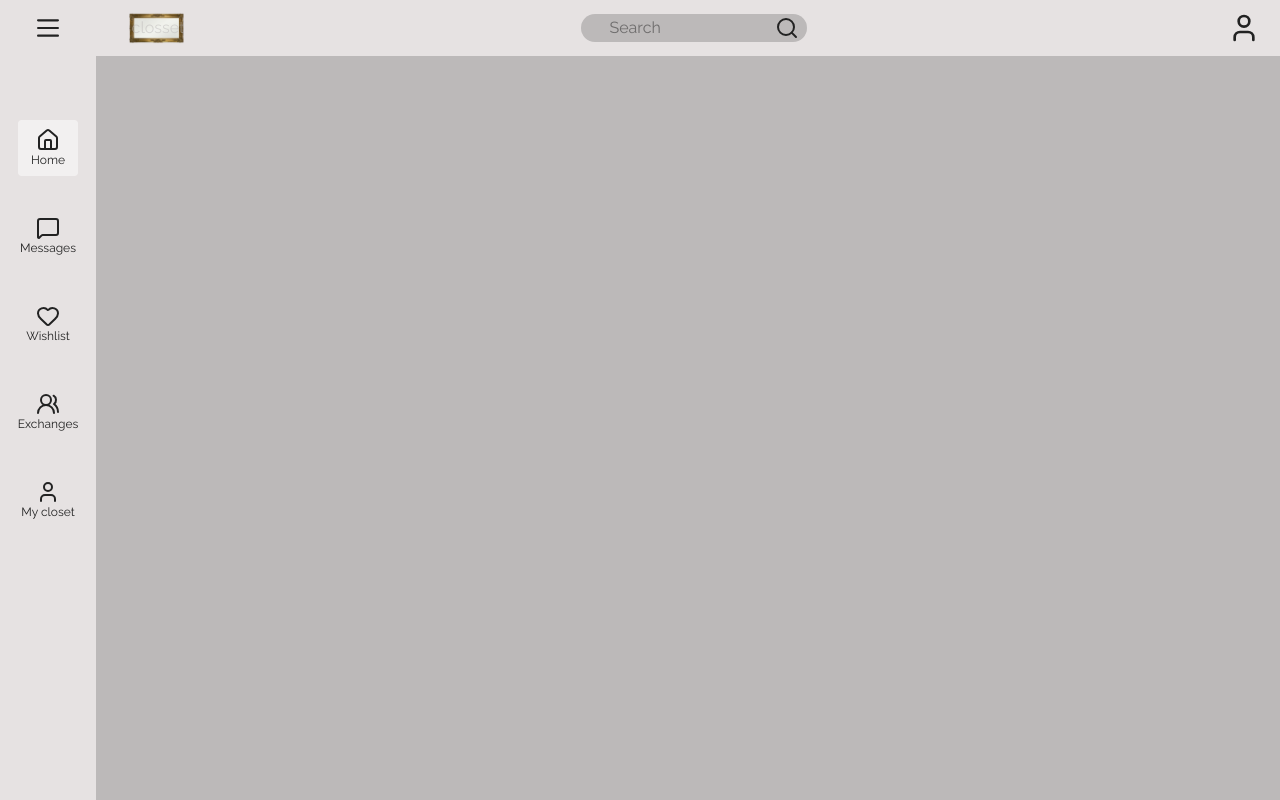
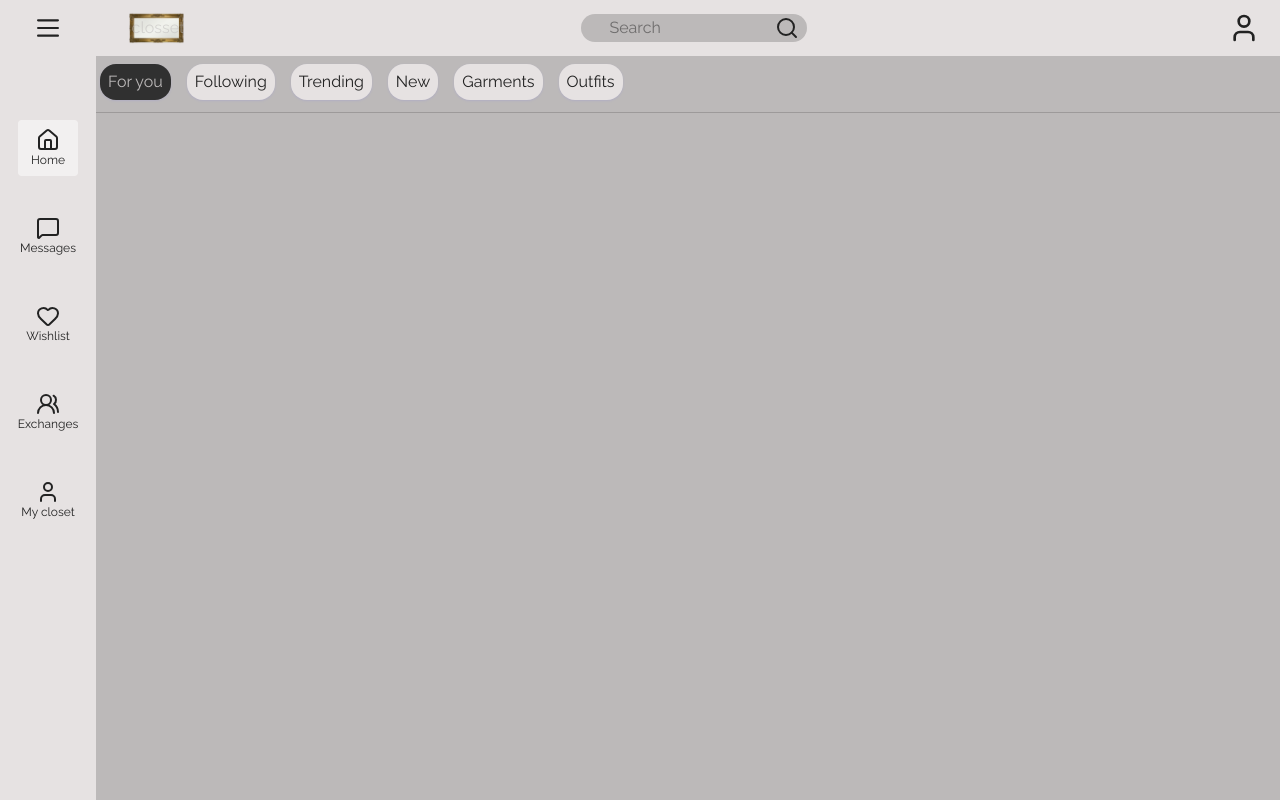
Before and after one commit to ngarciafle/Closset, a Next.js app: page / in a window 1280 px wide. Built offline with nearby package versions, Linux system fonts and the light colour scheme; no server answers.

Commit message:
creating main page

```diff
--- a/app/(dashboard)/page.tsx
+++ b/app/(dashboard)/page.tsx
@@ -1,7 +1,41 @@
+"use client";
 
+import { useState } from "react";
+import { optionsMain } from "../lib/constants";
 
 export default function Home() {
+  let [optionSelected, setOptionSelected] = useState("for-you");
+
+  if (optionSelected === "garments") {
+
+  } else if (optionSelected === "outfits") {
+
+  }
+
+  if (optionSelected === "for-you") {
+
+  } else if (optionSelected === "following") {
+
+  } else if (optionSelected === "trending") {
+
+  } else if (optionSelected === "new") {
+
+  }
+
   return (
-    <></>
+    <main>
+      <div className="flex gap-4 ml-1">
+        {optionsMain.map((option) => (
+          <button
+            onClick={() => setOptionSelected(option.tag)}
+            className={`flex items-center justify-center mt-2 py-1.5 px-2 rounded-2xl shadow ${optionSelected === option.tag ? "bg-foreground/90 text-background shadow-indigo-500/10 dark:shadow-amber-50/50" : "bg-background-secondary dark:shadow-amber-50/50 shadow-indigo-500/10"}`}
+            key={option.tag}
+          >
+            {option.name}
+          </button>
+        ))}
+      </div>
+      <div className="bg-foreground/20 h-[0.3px] mt-3 "></div>
+    </main>
   );
 }
--- a/app/lib/constants.tsx
+++ b/app/lib/constants.tsx
@@ -7,3 +7,12 @@ export const linkSideNav = [
     { name: 'Exchanges', href: '/exchanges', icon: UsersRound },
     { name: 'My closet', href: '/my-closset', icon: User }
 ]
+
+export const optionsMain = [
+    { name: 'For you', tag: 'for-you'},
+    { name: 'Following', tag: 'following'},
+    { name: 'Trending', tag: 'trending'},
+    { name: 'New', tag: 'new'},
+    { name: 'Garments', tag: 'garments'},
+    { name: 'Outfits', tag: 'outfits'},
+]
```
